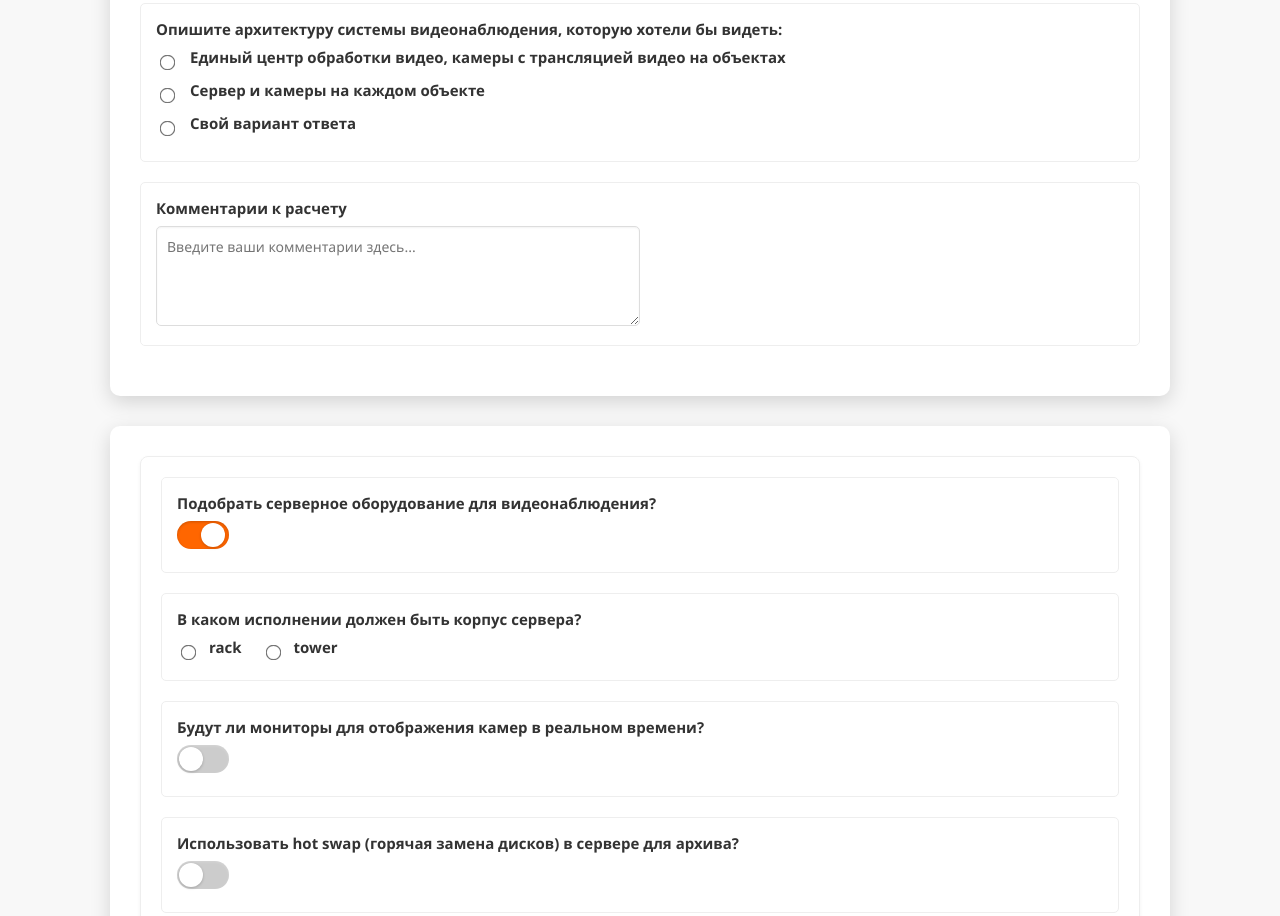
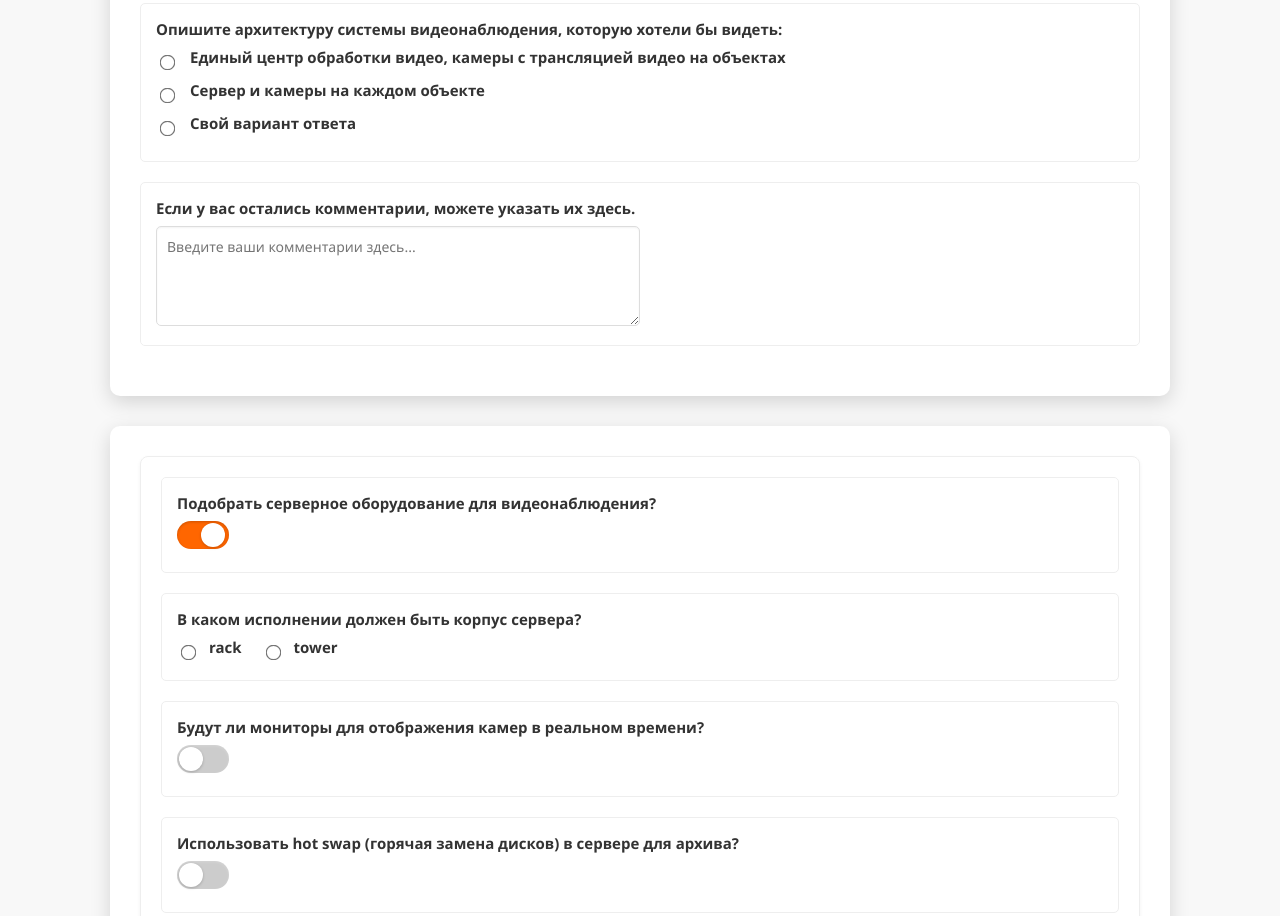
Before and after one commit to galkafank/calcform, a plain HTML site: page index.html in a window 1280 px wide. Shown: the part 1272-2188 px from the top of the page. Drawn offline with Linux system fonts and the light colour scheme.

Commit message:
Если у вас остались комментарии, можете указать их здесь.html

```diff
--- a/index.html
+++ b/index.html
@@ -545,7 +545,7 @@
             </div>
 
             <div class="form-group">
-                <label>Комментарии к расчету</label>
+                <label>Если у вас остались комментарии, можете указать их здесь.</label>
                 <textarea id="server-main-comments" placeholder="Введите ваши комментарии здесь..."></textarea>
             </div>
         </div>
@@ -673,7 +673,7 @@
             </div>
 
             <div class="form-group">
-                <label>Комментарии к расчету</label>
+                <label>Если у вас остались комментарии, можете указать их здесь.</label>
                 <textarea id="server-tech-comments" placeholder="Введите ваши комментарии здесь..."></textarea>
             </div>
         </div>
@@ -798,7 +798,7 @@
                 </div>
 
                 <div class="form-group">
-                    <label>Комментарии к расчету</label>
+                    <label>Если у вас остались комментарии, можете указать их здесь.</label>
                     <textarea id="client-comments" placeholder="Введите ваши комментарии здесь..."></textarea>
                 </div>
             </div>
```
